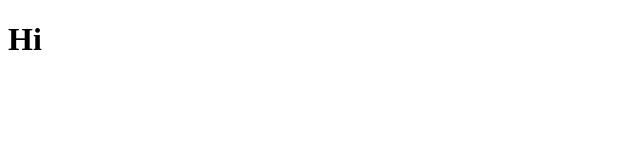
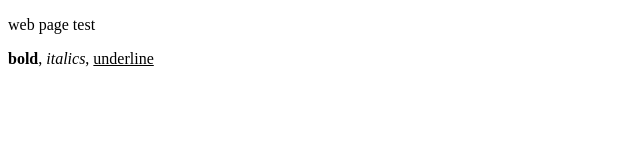
Before and after one commit to average-sucky-web-dev/average-sucky-web-dev.github.io, a plain HTML site: page index.html in a window 1280 px wide. Shown: the whole page, without its empty margins (0-640 px from the left). Drawn offline with Linux system fonts and the light colour scheme.

Commit message:
Update index.html

```diff
--- a/index.html
+++ b/index.html
@@ -1,11 +1,7 @@
 <!DOCTYPE html>
 <html lang="en">
-<head>
-  <meta charset="UTF-8">
-  <meta name="viewport" content="width=device-width, initial-scale=1.0">
-  <title>hi</title>
-</head>
 <body>
-  <h1>Hi</h1>
+  <p>web page test</p>
+  <p><b>bold</b>, <i>italics</i>, <u>underline</u></p>
 </body>
 </html>
```
